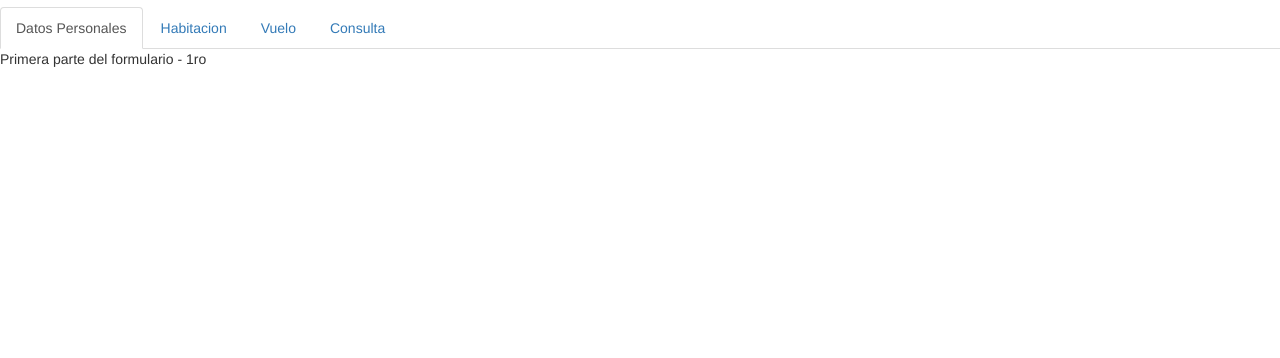
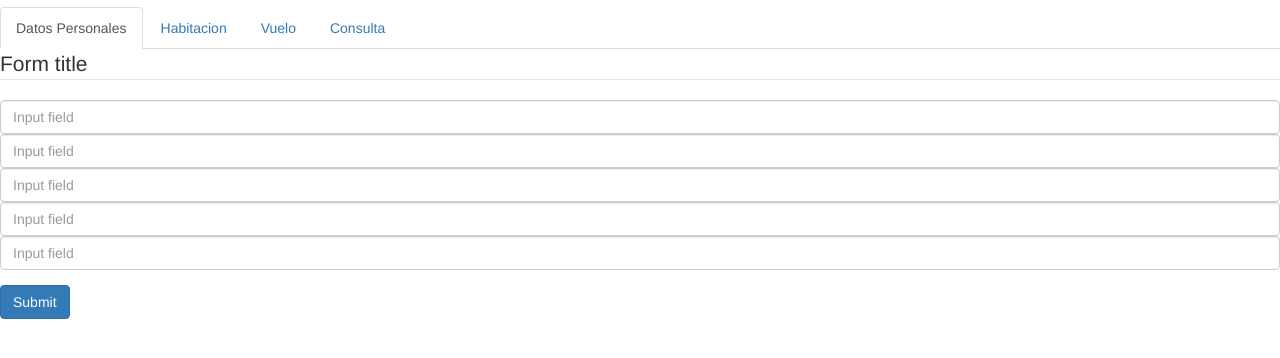
Before and after one commit to Ayrampito/formulario_reservas, a plain HTML site: page index.html in a window 1280 px wide. Shown: the part 126-484 px from the top of the page. Drawn offline with nearby package versions, Linux system fonts and the light colour scheme.

Commit message:
ingreso del formulario

```diff
--- a/index.html
+++ b/index.html
@@ -17,6 +17,7 @@
 				<h2 class="text-center">Creando el formulario de reservas responsive</h2>
 			</div>
 		</div>
+
 
 		<div>
 			<!-- Nav tabs -->
@@ -38,7 +39,19 @@
   			<!-- Tab panes -->
   			<div class="tab-content">
 	  			<div role="tabpanel" class="tab-pane active" id="home">
-	  				Primera parte del formulario - 1ro
+	  				<!-- Formulario de Datos Personales -->
+	  				<form action="" method="POST" role="form">
+						<legend>Form title</legend>
+
+						<div class="form-group">
+							<input type="text" class="form-control" id="" placeholder="Input field">
+							<input type="text" class="form-control" id="" placeholder="Input field">
+							<input type="text" class="form-control" id="" placeholder="Input field">
+							<input type="text" class="form-control" id="" placeholder="Input field">
+							<input type="text" class="form-control" id="" placeholder="Input field">
+						</div>
+						<button type="submit" class="btn btn-primary">Submit</button>
+					</form>
 	  			</div>
 	  			<div role="tabpanel" class="tab-pane" id="profile">
 	  				Segunda parte del formulario - 2do
```
